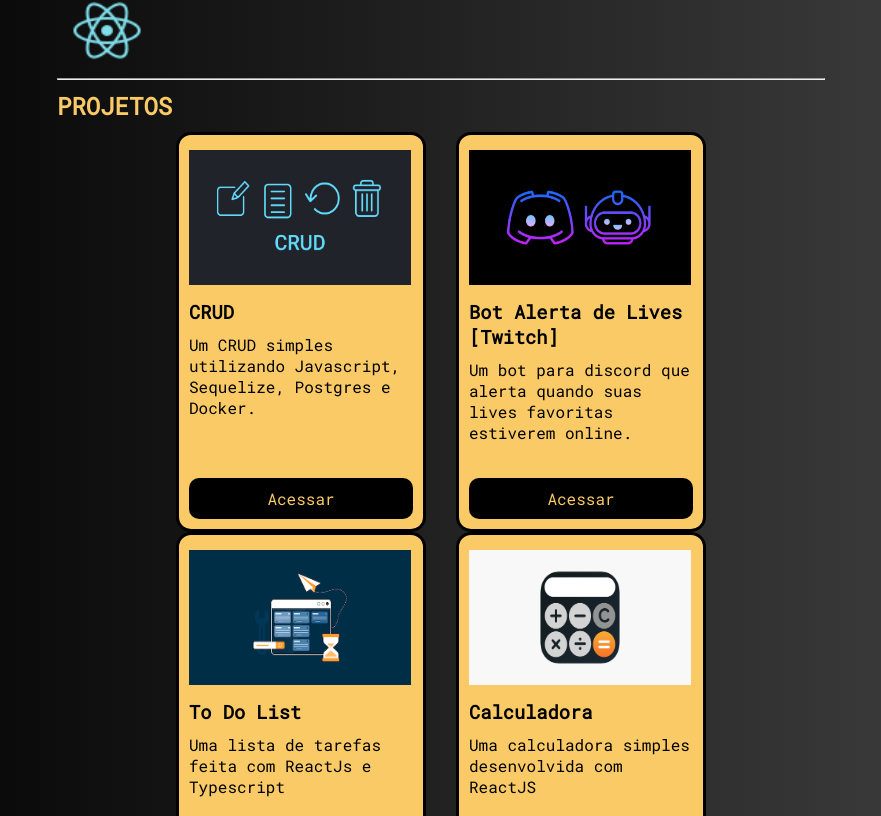
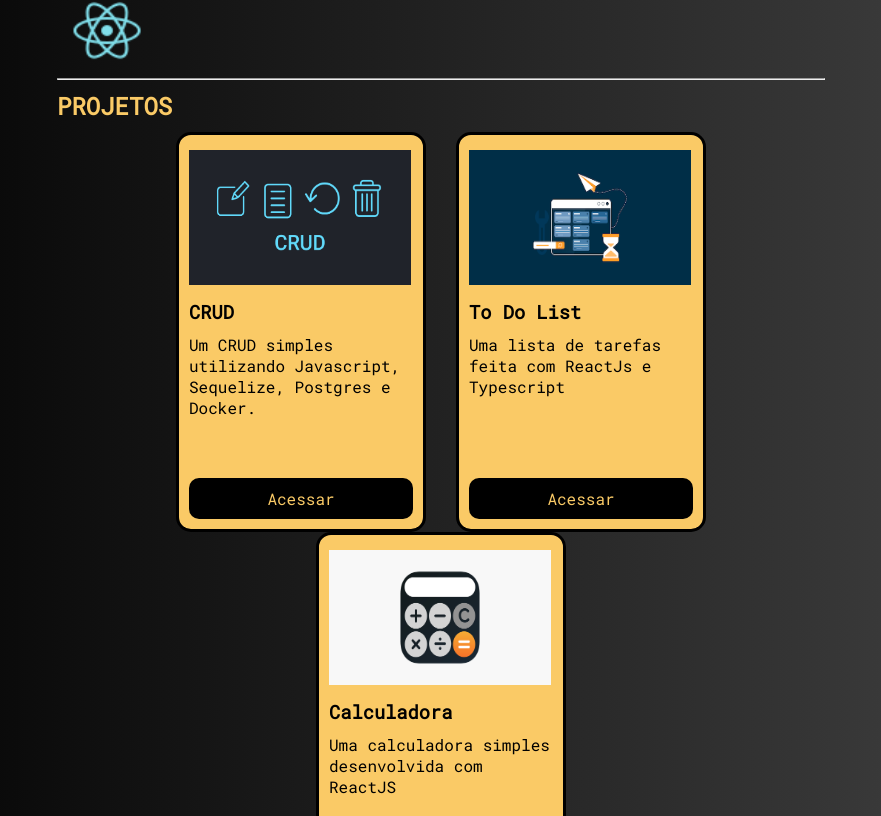
Before and after one commit to EricOliveiras/meu-portfolio, a React (Vite) app: page / in a window 1280 px wide. Shown: the part 744-1560 px from the top of the page, without its empty margins (199-1080 px from the left). Built offline with nearby package versions, Linux system fonts and the light colour scheme.

Commit message:
refactor: remove bot discord project

```diff
--- a/src/components/Projects/index.jsx
+++ b/src/components/Projects/index.jsx
@@ -12,12 +12,6 @@
           title='CRUD'
           p='Um CRUD simples utilizando Javascript, Sequelize, Postgres e Docker.'
           link='https://github.com/EricOliveiras/sistema-de-entrada-hospital'
-        />
-        <Card
-          img={'/imgs/discord.png'}
-          title='Bot Alerta de Lives [Twitch]'
-          p='Um bot para discord que alerta quando suas lives favoritas estiverem online.'
-          link='https://discord.gg/qBEyXE8Y3k'
         />
         <Card
           img={'/imgs/lista.png'}
```
